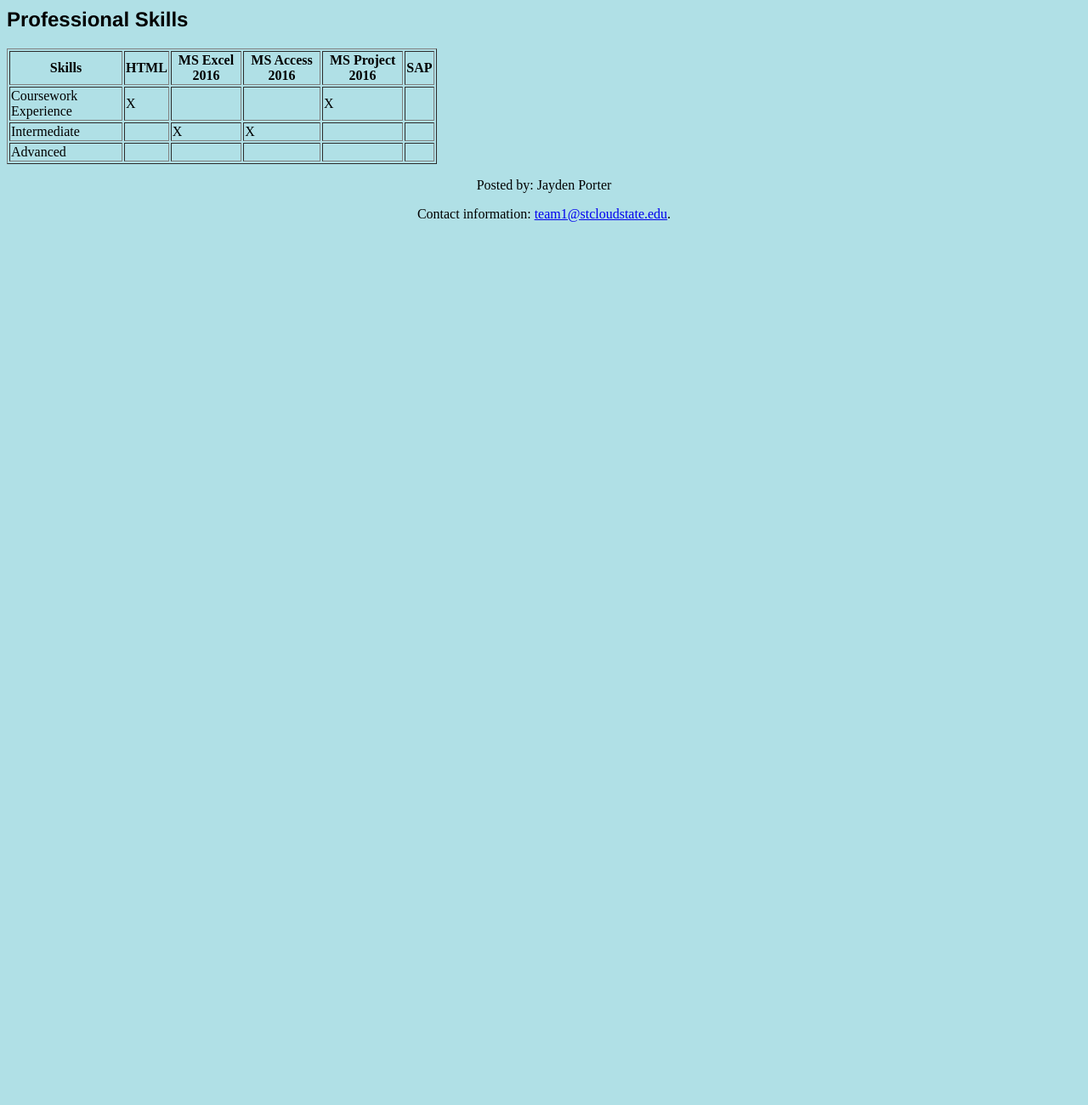
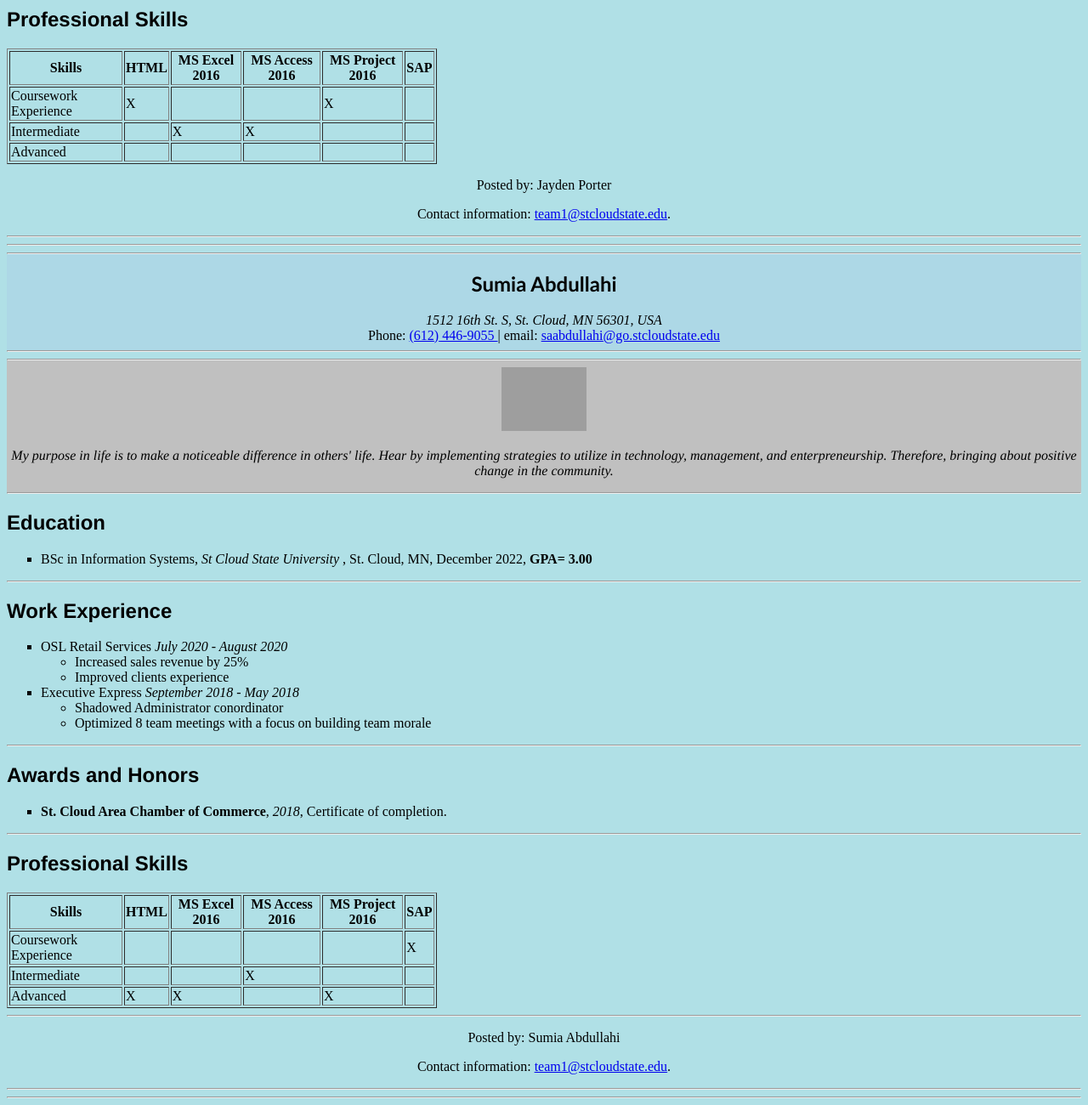
Before and after one commit to nmfriis/nmfriis.github.io, a plain HTML site: page index.html in a window 1280 px wide. Shown: the part 1817-3117 px from the top of the page at 85% size. Before the commit the page ends 2094 px from the top, so only its background shows below. Drawn offline with Linux system fonts and the light colour scheme; grey boxes are pictures that could not be loaded.

Commit message:
Update index.html

```diff
--- a/index.html
+++ b/index.html
@@ -226,5 +226,112 @@
 					<p align="center">Contact information: <a href="mailto:team1@stcloudstate.edu"> team1@stcloudstate.edu</a>.</p>
 
 				</footer>
+  			<hr>
+			<hr>
 
+			<div style="background-color:lightblue" align="center">
+				<hr>
+				<h2 style="font-family:Calibri;" align="center"> Sumia Abdullahi </h2>
+				<address>
+					1512 16th St. S, St. Cloud, MN 56301, USA
+				</address>
+				Phone: <a href="tel:6124469055">(612) 446-9055 </a> |  email: <a href="mailto:saabdullahi@go.stcloudstate.edu"> saabdullahi@go.stcloudstate.edu </a>
+			<hr>
+			</div>
+		<div id="main2">
+
+			<div style="background-color:#C0C0C0" align="center">
+				<hr>
+
+			<img src="https://scsuhuskies.com/images/2021/8/29/Friis_Nicole_2021_22_HS.jpg?width=300" alt="Nicole's Photo" width="100">
+			<p style="font-family:Times;"> <i> My purpose in life is to make a noticeable difference in others' life. Hear by implementing strategies to utilize in technology, management, and enterpreneurship. Therefore, bringing about positive change in the community.</i></p>
+
+				<hr>
+			</div>
+			</div>
+			<div id="details2" align="left">
+				<h2 style="font-family:Helvetica;"> Education </h2>
+				<ul style="list-style-type:square;">
+					<li>BSc in Information Systems, <i> St Cloud State University </i>, St. Cloud, MN, December 2022, <b> GPA= 3.00</b></li>
+
+				</ul>
+				<hr>
+				<div align="left">
+				<h2 style="font-family:Helvetica;"> Work Experience </h2>
+				<ul style="list-style-type:square;">
+					<li> OSL Retail Services<i> July 2020 - August 2020 </i></li>
+					<ul>
+						<li>Increased sales revenue by 25%</li>
+						<li>Improved clients experience</li>
+					</ul>
+					<li> Executive Express <i> September 2018 - May 2018 </i></li>
+					<ul>
+						<li>Shadowed Administrator conordinator</li>
+						<li>Optimized 8 team meetings with a focus on building team morale</li>
+					</ul>
+
+				</ul>
+						<hr/>
+
+			</div>
+
+			<div align="left">
+				<h2 style="font-family:Helvetica;"> Awards and Honors </h2>
+				<ul style="list-style-type:square">
+					<li><b> St. Cloud Area Chamber of Commerce</b>, <i>2018</i>, Certificate of completion.</li>
+				</ul>
+					<hr>
+			</div>
+			<div align="left">
+				<h2 style="font-family:Helvetica;"> Professional Skills </h2>
+				<table border="1" Width="40%">
+ 				<thead color="#2E86C1">
+					<tr>
+						<th> Skills </th>
+						<th> HTML </th>
+						<th> MS Excel 2016 </th>
+						<th> MS Access 2016 </th>
+						<th> MS Project 2016 </th>
+						<th> SAP </th>
+					</tr>
+					</thead>
+				<tbody color="#1ABC9C">
+				<tr>
+					<td> Coursework Experience </td>
+					<td>   </td>
+					<td>   </td>
+					<td>   </td>
+					<td>   </td>
+					<td> X </td>
+				</tr>
+				<tr>
+					<td> Intermediate </td>
+					<td>   </td>
+					<td>   </td>
+					<td> X </td>
+					<td>   </td>
+					<td>   </td>
+				</tr>
+					<tr>
+					<td> Advanced </td>
+					<td> X </td>
+					<td> X </td>
+					<td>   </td>
+					<td> X </td>
+					<td>   </td>
+				</tr>
+					</tbody>
+				</table>
+						<hr>
+			</div>
+			</div>
+
+			</div>
+			<footer>
+				<p align="center">Posted by: Sumia Abdullahi</p>
+				<p align="center">Contact information: <a href="mailto:team1@stcloudstate.edu"> team1@stcloudstate.edu</a>.</p>
+
+			</footer>
+		<hr>
+		<hr>
 	  </body></html>
```
